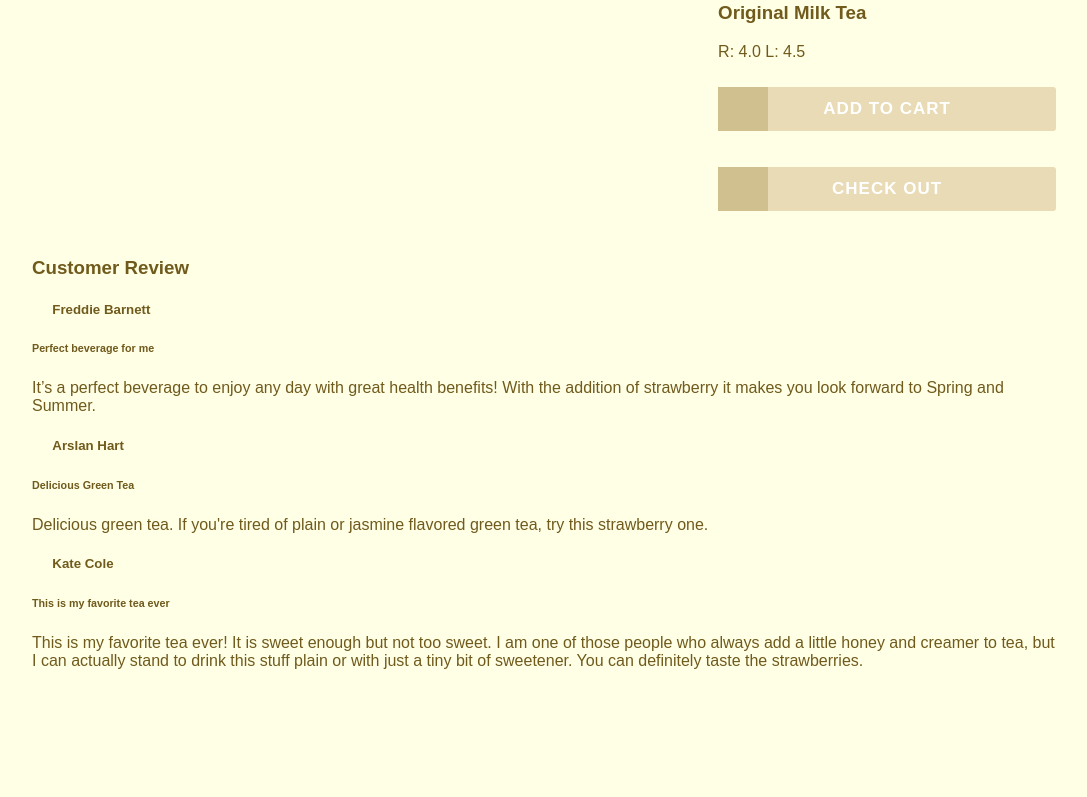
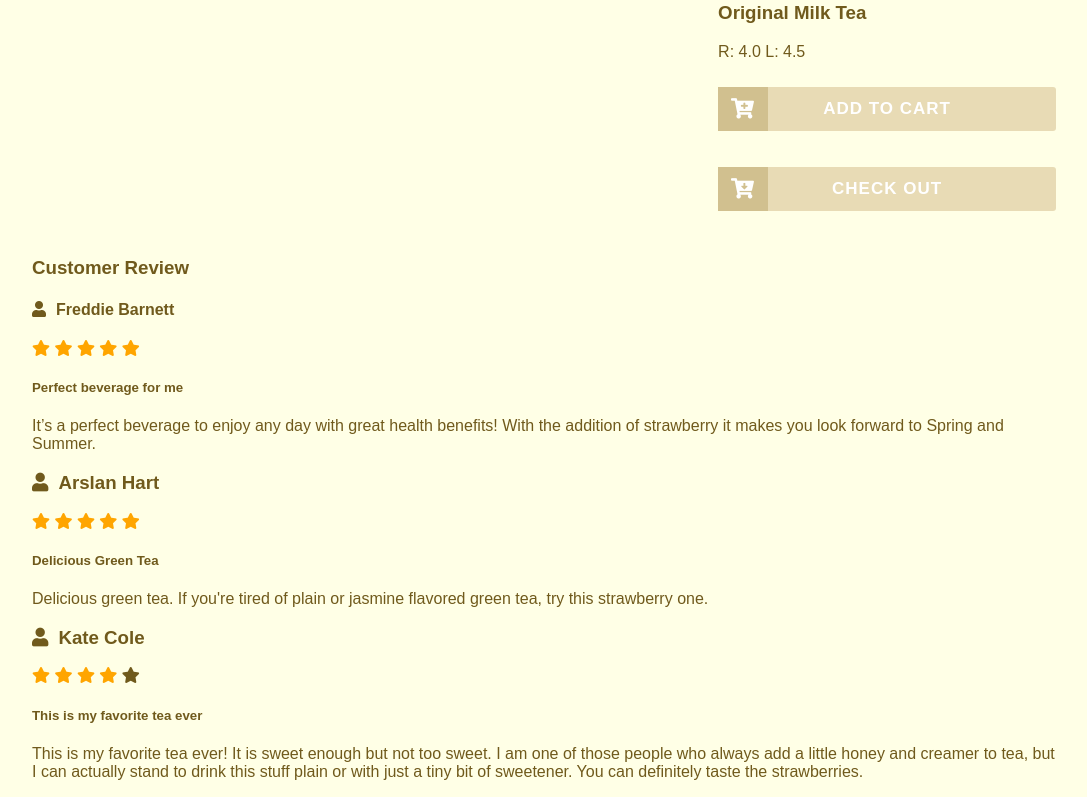
Before and after one commit to dshafqat/IAT352-PA, a PHP site: page /product-info.php?uid=1 in a window 1280 px wide. Shown: the part 146-943 px from the top of the page, without its empty margins (96-1183 px from the left). Before the commit the page ends 815 px from the top, so only its background shows below. Run offline with PHP 8.4, Linux system fonts and the light colour scheme; data comes from the database, SQL or seed files in the repository; data that the repository does not hold is empty; some libraries are stand-ins or nearby versions.

Commit message:
Update product-info.php

```diff
--- a/product-info.php
+++ b/product-info.php
@@ -14,6 +14,8 @@ require 'config.php';
 	<link rel="stylesheet" href="css/main.css">
 	<link rel="stylesheet" href="css/normalize.css">
 	<link rel="stylesheet" href="css/layout.css">
+	<!-- Icon  links -->
+	<link rel="stylesheet" href="https://use.fontawesome.com/releases/v5.13.0/css/all.css">
 
 </head>
 
@@ -83,7 +85,7 @@ require 'config.php';
 			<section class="review_box">
 				<h3 class="style_text">Customer Review</h3>
 				<section>
-					<h5 class="customer_name">Freddie Barnett</h5>
+					<h4 class="customer_name">Freddie Barnett</h4>
 				</section>
 
 				<section>  <!-- Star Rating Section -->
@@ -94,13 +96,13 @@ require 'config.php';
 					<span class="fa fa-star checked"></span>
 				</section>
 
-				<h6>Perfect beverage for me</h6>
+				<h5>Perfect beverage for me</h5>
 				<p>It’s a perfect beverage to enjoy any day with great health benefits! With the addition of strawberry it makes you look forward to Spring and Summer.</p>
 			</section>
 
 			<section class="review_box">
 				<section>
-					</i><h5 class="customer_name">Arslan Hart</h5>
+					</i><h3 class="customer_name">Arslan Hart</h3>
 				</section>
 
 				<section>  <!-- Star Rating Section -->
@@ -111,13 +113,13 @@ require 'config.php';
 					<span class="fa fa-star checked"></span>
 				</section>
 
-				<h6>Delicious Green Tea</h6>
+				<h5>Delicious Green Tea</h5>
 				<p>Delicious green tea. If you're tired of plain or jasmine flavored green tea, try this strawberry one.</p>
 			</section>
 
 			<section class="review_box">
 				<section>
-					</i><h5 class="customer_name">Kate Cole</h5>
+					</i><h3 class="customer_name">Kate Cole</h3>
 				</section>
 
 				<section>  <!-- Star Rating Section -->
@@ -128,7 +130,7 @@ require 'config.php';
 					<span class="fa fa-star"></span>
 				</section>
 
-				<h6>This is my favorite tea ever</h6>
+				<h5>This is my favorite tea ever</h5>
 				<p>This is my favorite tea ever! It is sweet enough but not too sweet. I am one of those people who always add a little honey and creamer to tea, but I can actually stand to drink this stuff plain or with just a tiny bit of sweetener. You can definitely taste the strawberries.</p>
 			</section>
 		</section> <!-- End of the Other customer review -->
```
